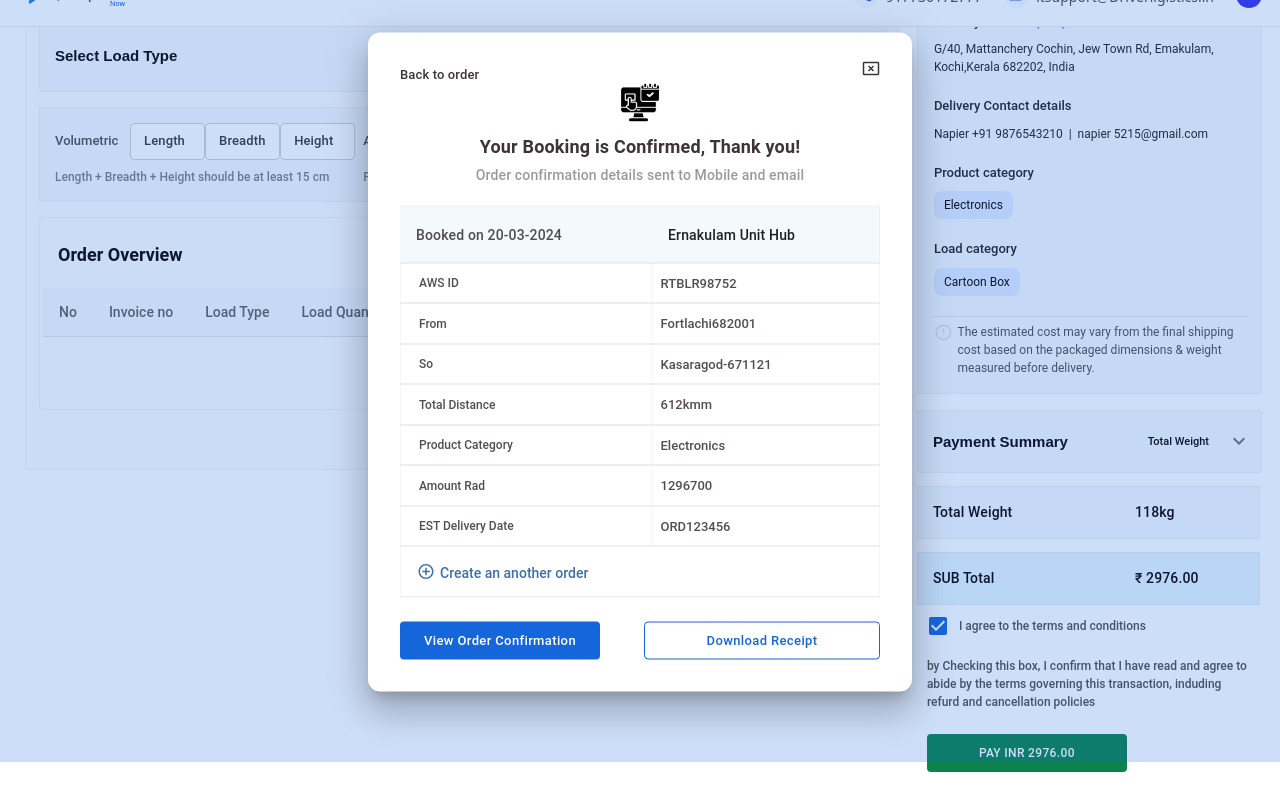
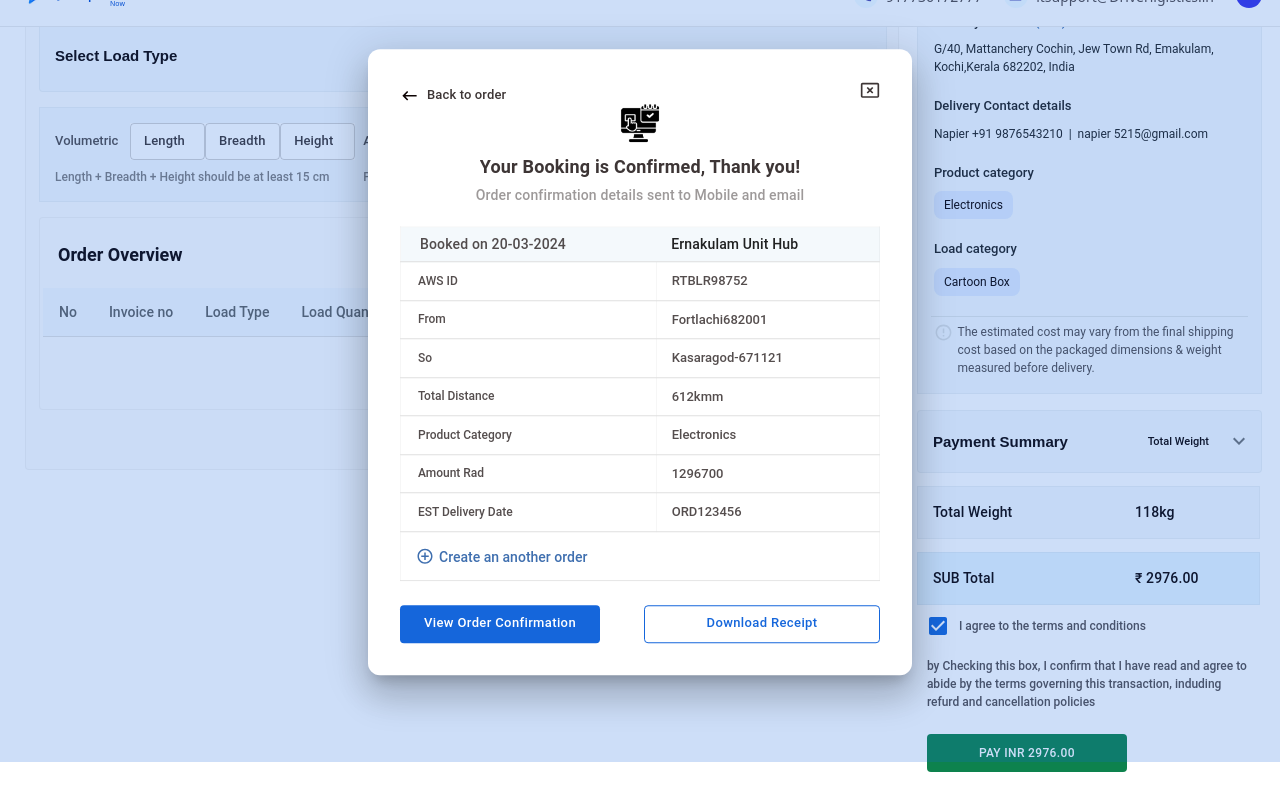
Before and after one commit to rithu1010/DriverLogistics_Project, a React (Create React App) app: page / in a window 1280 px wide. Both pictures are taken after a click on the button "PAY INR 2976.00". Shown: the part 409-1209 px from the top of the page. Built offline with nearby package versions, Linux system fonts and the light colour scheme.

Commit message:
order confirmation design changes

```diff
--- a/src/Views/orderManagement/BookingConfirmedModal.js
+++ b/src/Views/orderManagement/BookingConfirmedModal.js
@@ -13,6 +13,7 @@ import {
   Button,
 } from "@mui/material";
 import styles from "./style";
+import KeyboardBackspaceIcon from "@mui/icons-material/KeyboardBackspace";
 import AddCircleOutlineIcon from "@mui/icons-material/AddCircleOutline";
 import { useTheme } from "@mui/material/styles";
 import CancelPresentationIcon from "@mui/icons-material/CancelPresentation";
@@ -31,9 +32,10 @@ const BookingConfirmation = ({ open, handleClose }) => {
       transform: "translate(-50%, -50%)",
       width: "80%",
       maxWidth: "480px",
-      maxHeight: "90vh",
+      maxHeight: "86vh",
       overflowY: "auto",
       bgcolor: "background.paper",
+      "&::-webkit-scrollbar": { display: "none" },
       boxShadow: 22,
       p: 4,
       borderRadius: "12px",
@@ -66,6 +68,7 @@ const BookingConfirmation = ({ open, handleClose }) => {
                   />
 
                   <Box sx={style.cmnDrawerHeadBox}>
+                    <KeyboardBackspaceIcon sx={style.KeyboardBackspaceIcon} />{" "}
                     <Typography sx={style.cmnDrawerHeadingText}>
                       Back to order
                     </Typography>
@@ -105,7 +108,7 @@ const BookingConfirmation = ({ open, handleClose }) => {
                         >
                           <TableCell
                             colSpan={1}
-                            sx={{ padding: "0px 15px 0px 15px" }}
+                            sx={{ padding: "5px 15px 5px 19px" }}
                           >
                             <span
                               style={{
@@ -117,7 +120,10 @@ const BookingConfirmation = ({ open, handleClose }) => {
                               Booked on 20-03-2024
                             </span>
                           </TableCell>
-                          <TableCell> Ernakulam Unit Hub</TableCell>
+                          <TableCell sx={{ padding: "0px 15px 0px 15px" }}>
+                            {" "}
+                            Ernakulam Unit Hub
+                          </TableCell>
                         </TableRow>
                       </TableHead>
                       <TableBody>
@@ -130,15 +136,14 @@ const BookingConfirmation = ({ open, handleClose }) => {
                           <TableCell
                             sx={{
                               borderRight: "1px solid #1b1b1b0a",
-                              paddingRight: 1,
-                              paddingLeft: 2,
+                              padding: "15px 15px 15px 15px",
                             }}
                           >
                             <Typography sx={style.tablecellmain}>
                               AWS ID
                             </Typography>
                           </TableCell>
-                          <TableCell sx={{ paddingLeft: 1 }}>
+                          <TableCell sx={{ padding: "15px 15px 15px 15px" }}>
                             <Typography sx={style.tablecellmain1}>
                               RTBLR98752
                             </Typography>
@@ -154,15 +159,14 @@ const BookingConfirmation = ({ open, handleClose }) => {
                           <TableCell
                             sx={{
                               borderRight: "1px solid #1b1b1b0a",
-                              paddingRight: 1,
-                              paddingLeft: 2,
+                              padding: "15px 15px 15px 15px",
                             }}
                           >
                             <Typography sx={style.tablecellmain}>
                               From{" "}
                             </Typography>
                           </TableCell>
-                          <TableCell sx={{ paddingLeft: 1 }}>
+                          <TableCell sx={{ padding: "15px 15px 15px 15px" }}>
                             <Typography sx={style.tablecellmain1}>
                               Fortlachi682001
                             </Typography>
@@ -177,15 +181,14 @@ const BookingConfirmation = ({ open, handleClose }) => {
                           <TableCell
                             sx={{
                               borderRight: "1px solid #1b1b1b0a",
-                              paddingRight: 1,
-                              paddingLeft: 2,
+                              padding: "15px 15px 15px 15px",
                             }}
                           >
                             <Typography sx={style.tablecellmain}>
                               So{" "}
                             </Typography>
                           </TableCell>
-                          <TableCell sx={{ paddingLeft: 1 }}>
+                          <TableCell sx={{ padding: "15px 15px 15px 15px" }}>
                             <Typography sx={style.tablecellmain1}>
                               Kasaragod-671121
                             </Typography>
@@ -200,15 +203,14 @@ const BookingConfirmation = ({ open, handleClose }) => {
                           <TableCell
                             sx={{
                               borderRight: "1px solid #1b1b1b0a",
-                              paddingRight: 1,
-                              paddingLeft: 2,
+                              padding: "15px 15px 15px 15px",
                             }}
                           >
                             <Typography sx={style.tablecellmain}>
                               Total Distance
                             </Typography>
                           </TableCell>
-                          <TableCell sx={{ paddingLeft: 1 }}>
+                          <TableCell sx={{ padding: "15px 15px 15px 15px" }}>
                             <Typography sx={style.tablecellmain1}>
                               612kmm
                             </Typography>
@@ -223,15 +225,14 @@ const BookingConfirmation = ({ open, handleClose }) => {
                           <TableCell
                             sx={{
                               borderRight: "1px solid #1b1b1b0a",
-                              paddingRight: 1,
-                              paddingLeft: 2,
+                              padding: "15px 15px 15px 15px",
                             }}
                           >
                             <Typography sx={style.tablecellmain}>
                               Product Category
                             </Typography>
                           </TableCell>
-                          <TableCell sx={{ paddingLeft: 1 }}>
+                          <TableCell sx={{ padding: "15px 15px 15px 15px" }}>
                             <Typography sx={style.tablecellmain1}>
                               Electronics
                             </Typography>
@@ -246,15 +247,14 @@ const BookingConfirmation = ({ open, handleClose }) => {
                           <TableCell
                             sx={{
                               borderRight: "1px solid #1b1b1b0a",
-                              paddingRight: 1,
-                              paddingLeft: 2,
+                              padding: "15px 15px 15px 15px",
                             }}
                           >
                             <Typography sx={style.tablecellmain}>
                               Amount Rad
                             </Typography>
                           </TableCell>
-                          <TableCell sx={{ paddingLeft: 1 }}>
+                          <TableCell sx={{ padding: "15px 15px 15px 15px" }}>
                             <Typography sx={style.tablecellmain1}>
                               1296700
                             </Typography>
@@ -269,15 +269,14 @@ const BookingConfirmation = ({ open, handleClose }) => {
                           <TableCell
                             sx={{
                               borderRight: "1px solid #1b1b1b0a",
-                              paddingRight: 1,
-                              paddingLeft: 2,
+                              padding: "15px 15px 15px 15px",
                             }}
                           >
                             <Typography sx={style.tablecellmain}>
                               EST Delivery Date
                             </Typography>
                           </TableCell>
-                          <TableCell sx={{ paddingLeft: 1 }}>
+                          <TableCell sx={{ padding: "15px 15px 15px 15px" }}>
                             <Typography sx={style.tablecellmain1}>
                               ORD123456
                             </Typography>
@@ -288,8 +287,7 @@ const BookingConfirmation = ({ open, handleClose }) => {
                             sx={{
                               borderRight: "1px solid #1b1b1b0a",
                               borderLeft: "1px solid #1b1b1b0a",
-                              paddingRight: 1,
-                              paddingLeft: 2,
+                              padding: "15px 15px 15px 15px",
                             }}
                             colSpan={2}
                           >
--- a/src/Views/orderManagement/style.js
+++ b/src/Views/orderManagement/style.js
@@ -529,8 +529,8 @@ const styles = () => ({
       float: "right",
       color: "#0d0303",
       cursor: "pointer",
-      marginTop: "-10px",
-      fontSize: "18px",
+      marginTop: "-6px",
+      fontSize: "20px",
       opacity: "0.8",
       // fontSize: '50px',
     },
@@ -548,7 +548,7 @@ const styles = () => ({
       opacity: "0.8",
       fontSize: "13px",
       color: "#0d0303",
-      marginTop: "-5px",
+      marginTop: "-2px",
       wordWrap: "break-word",
       overflow: "hidden",
       textOverflow: "ellipsis",
@@ -715,6 +715,15 @@ const styles = () => ({
       textTransform: "capitalize",
     },
   },
+  KeyboardBackspaceIcon: {
+    "&.MuiSvgIcon-root": {
+      fontSize: 19,
+      color: "#0d0303",
+      cursor: "pointer",
+      opacity: "1",
+      marginRight: "8px",
+    },
+  },
 });
 
 export default styles;
```
